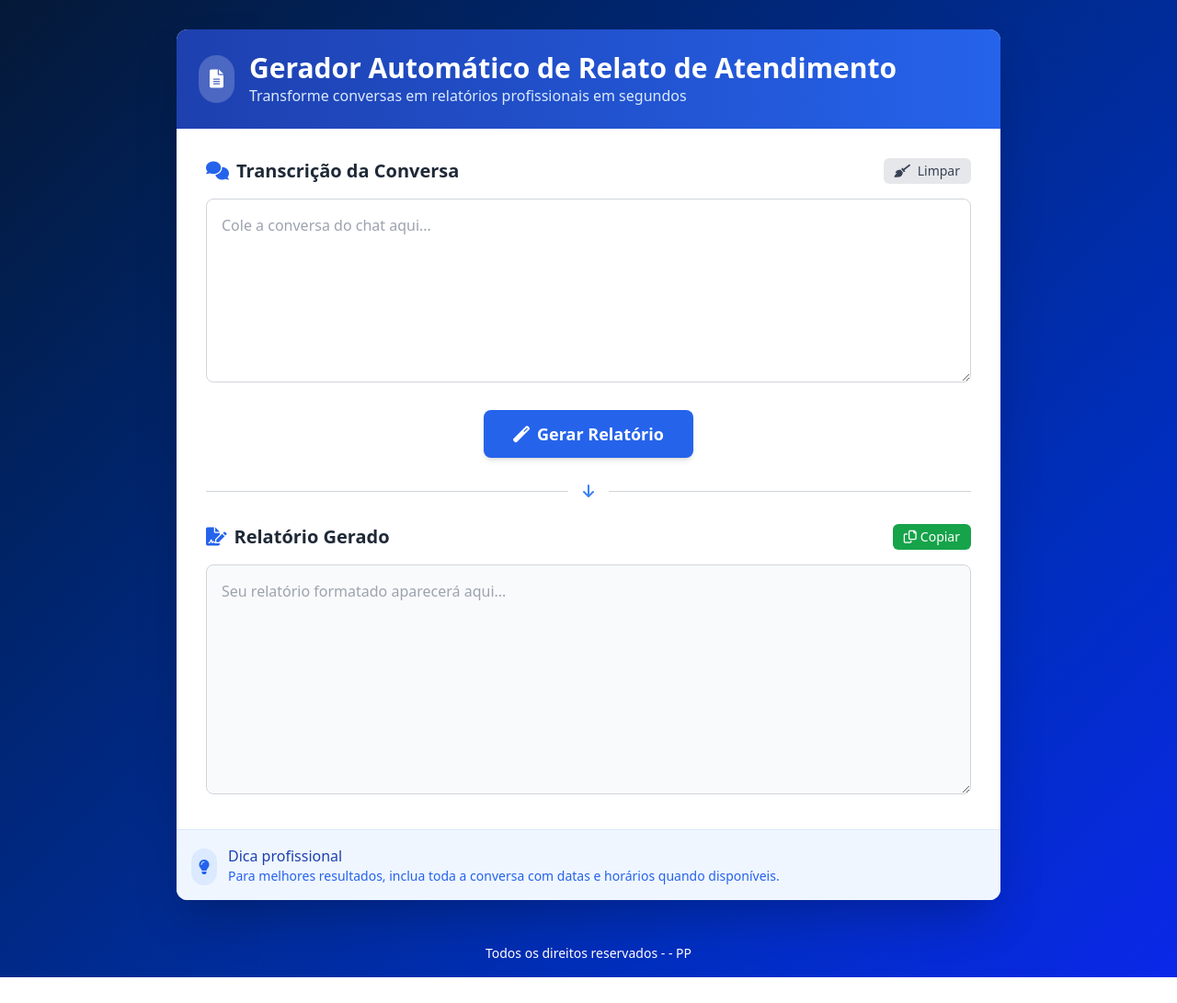
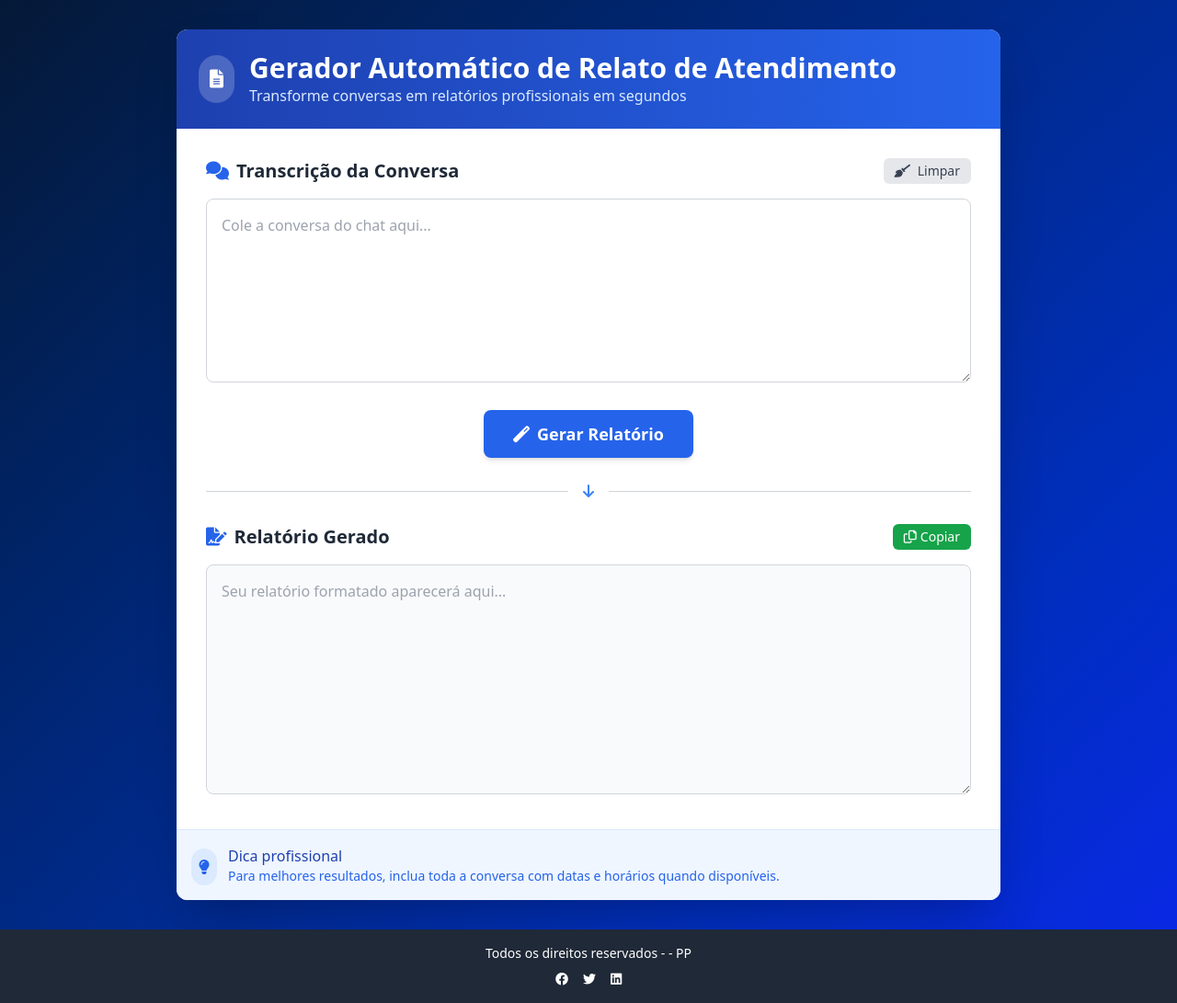
Before and after one commit to Pauloppb/gerador-de-relatorios, a plain HTML site: page index.html in a window 1280 px wide. Shown: the whole page at 92% size. Before the commit the page ends 1063 px from the top, so only its background shows below. Drawn offline with nearby package versions, Linux system fonts and the light colour scheme.

Commit message:
Update index.html
alteração com o rodapé

```diff
--- a/index.html
+++ b/index.html
@@ -7,7 +7,7 @@
   <script src="https://cdn.tailwindcss.com"></script>
   <link href="https://cdnjs.cloudflare.com/ajax/libs/font-awesome/6.0.0-beta3/css/all.min.css" rel="stylesheet">
   <style>
-    /* Estilos customizados do novo design */
+    /* Estilos customizados */
     .gradient-bg {
       background: linear-gradient(135deg, #051937 0%, #002364 25%, #002b91 50%, #002ebe 75%, #0a28e9 100%);
     }
@@ -50,7 +50,7 @@
         </div>
 
         <div class="flex justify-center">
-            <button id="gerar-btn" class="bg-blue-600 hover:bg-blue-700 text-white font-bold py-3 px-8 rounded-lg shadow-md hover:shadow-lg transition-all flex items-center text-lg">
+          <button id="gerar-btn" class="bg-blue-600 hover:bg-blue-700 text-white font-bold py-3 px-8 rounded-lg shadow-md hover:shadow-lg transition-all flex items-center text-lg">
             <i class="fas fa-magic mr-2"></i>
             <span id="gerar-btn-text">Gerar Relatório</span>
           </button>
@@ -90,8 +90,15 @@
     </div>
   </main>
 
-  <footer class="text-white py-4 text-center text-sm">
-    <p>Todos os direitos reservados - <span id="current-year"></span> - PP</p>
+  <footer class="bg-gray-800 text-white py-4 text-center text-sm">
+    <div class="container mx-auto px-4">
+      <p>Todos os direitos reservados - <span id="current-year"></span> - PP</p>
+      <div class="mt-2 flex justify-center space-x-4">
+        <a href="#" class="hover:text-blue-300 transition"><i class="fab fa-facebook"></i></a>
+        <a href="#" class="hover:text-blue-300 transition"><i class="fab fa-twitter"></i></a>
+        <a href="#" class="hover:text-blue-300 transition"><i class="fab fa-linkedin"></i></a>
+      </div>
+    </div>
   </footer>
 
   <script src="script.js"></script>
```
